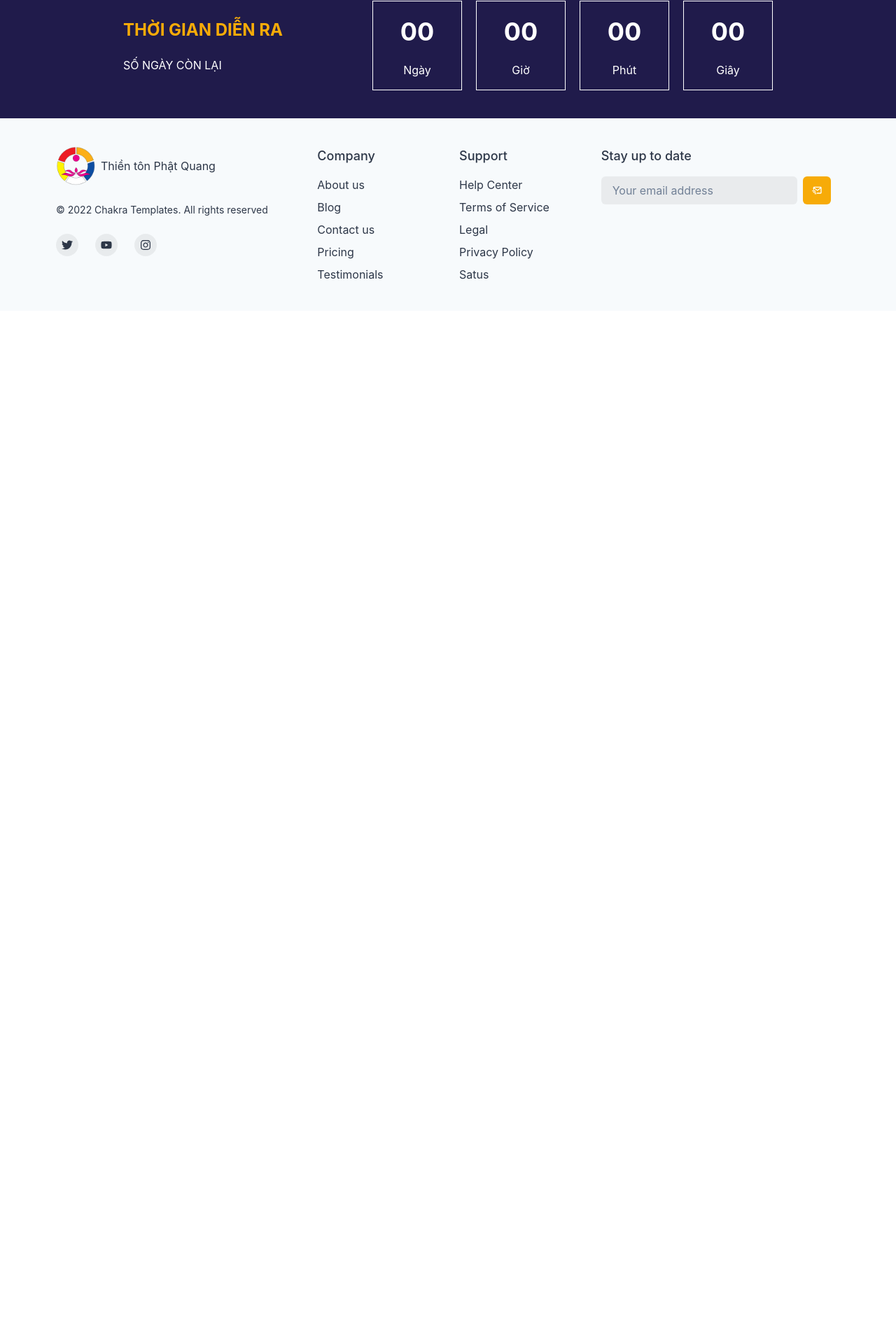
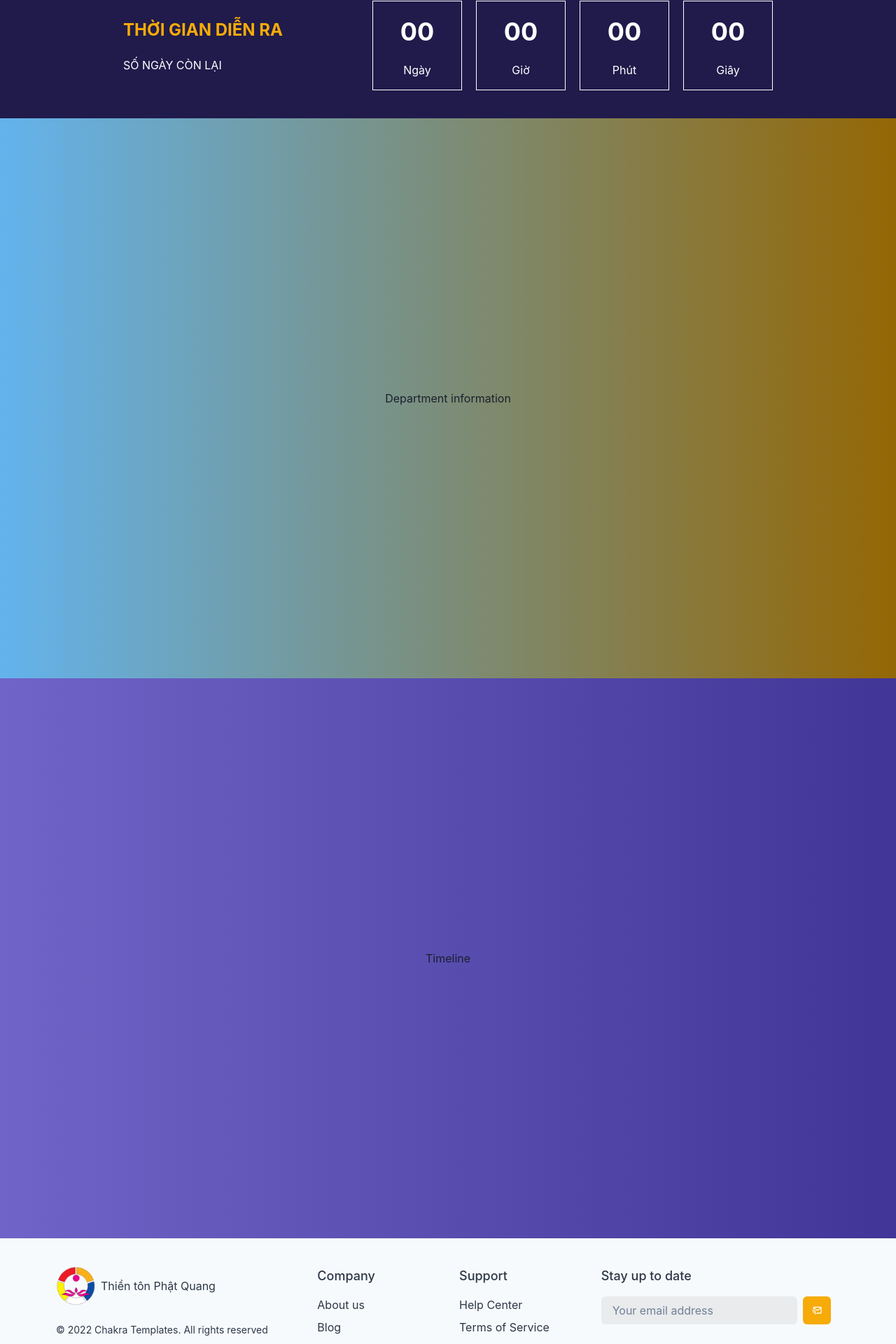
Before and after one commit to pdong2001/ttpq-dkdl, a React (Vite) app: page / in a window 1280 px wide. Shown: the part 1305-3225 px from the top of the page at 70% size. Before the commit the page ends 1749 px from the top, so only its background shows below. Built offline with nearby package versions, Linux system fonts and the light colour scheme.

Commit message:
init project

```diff
--- a/src/App.tsx
+++ b/src/App.tsx
@@ -9,7 +9,6 @@ function App() {
       {ROUTES.map((route) => (
         <AppRoute {...route} />
       ))}
-      {/* <Route component={NotFound} /> */}
     </Switch>
   );
 }
--- a/src/pages/DeparmentInfos/index.tsx
+++ b/src/pages/DeparmentInfos/index.tsx
@@ -5,7 +5,7 @@ type Props = {};
 
 function DepartmentInfos({}: Props) {
   return (
-    <Box minH={'100vh'}>
+    <Box bgGradient={'linear(to-r, blue.300, ttpq.700)'}>
       <Container minH={'100vh'} centerContent justifyContent='center'>
         Department information
       </Container>
--- a/src/pages/Home/index.tsx
+++ b/src/pages/Home/index.tsx
@@ -1,13 +1,17 @@
 import { Box } from '@chakra-ui/react';
+import DepartmentInfos from '../DeparmentInfos';
 
 import GreatCeremonyInfo from '../GreatCeremonyInfo';
 import MultiStepRegister from '../MultiStepRegister';
+import Timeline from '../Timeline';
 
 export default function Home() {
   return (
     <Box position={'relative'} w='full' minW={'sm'}>
       <MultiStepRegister />
       <GreatCeremonyInfo />
+      <DepartmentInfos />
+      <Timeline />
     </Box>
   );
 }
--- a/src/pages/Timeline/index.tsx
+++ b/src/pages/Timeline/index.tsx
@@ -5,8 +5,8 @@ import React from 'react';
 
 const Timeline = () => {
   return (
-    <Box>
-      <Container minH={'100vh'} centerContent justifyContent='center'>
+    <Box bgGradient={'linear(to-r, darkBlue.400, darkBlue.600)'} w='full'>
+      <Container minH={'100vh'} centerContent justifyContent='center' alignItems='center'>
         Timeline
       </Container>
     </Box>
```
